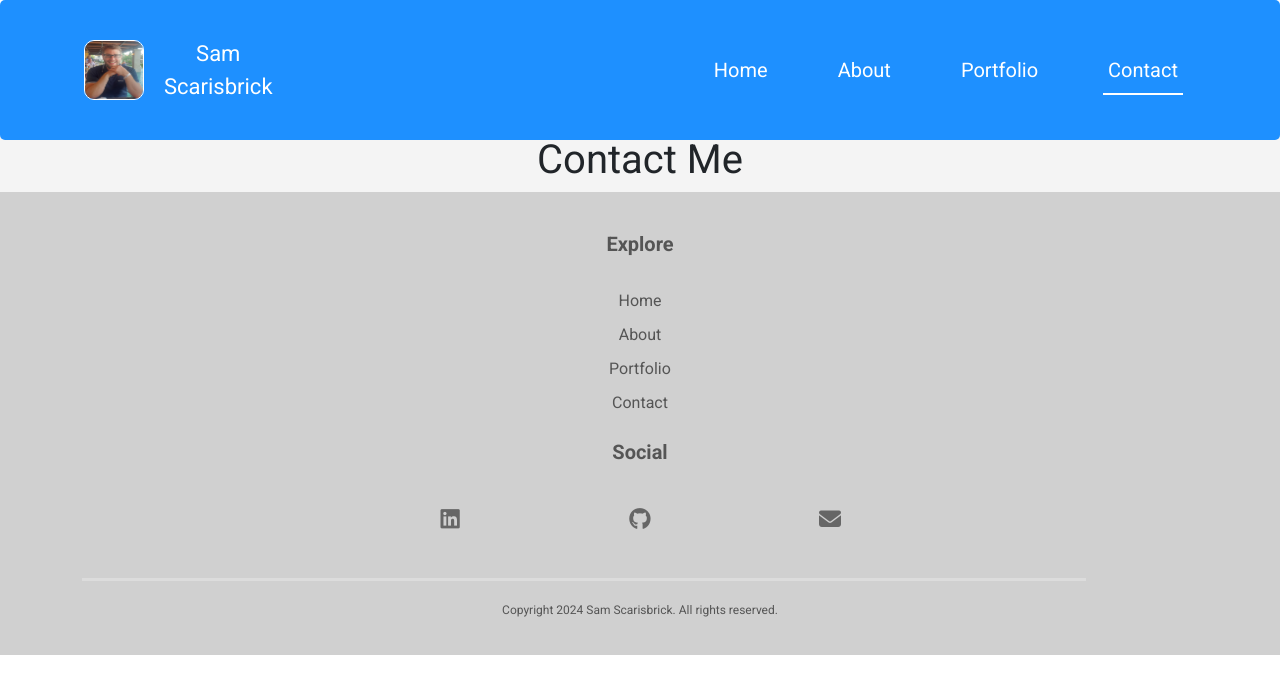
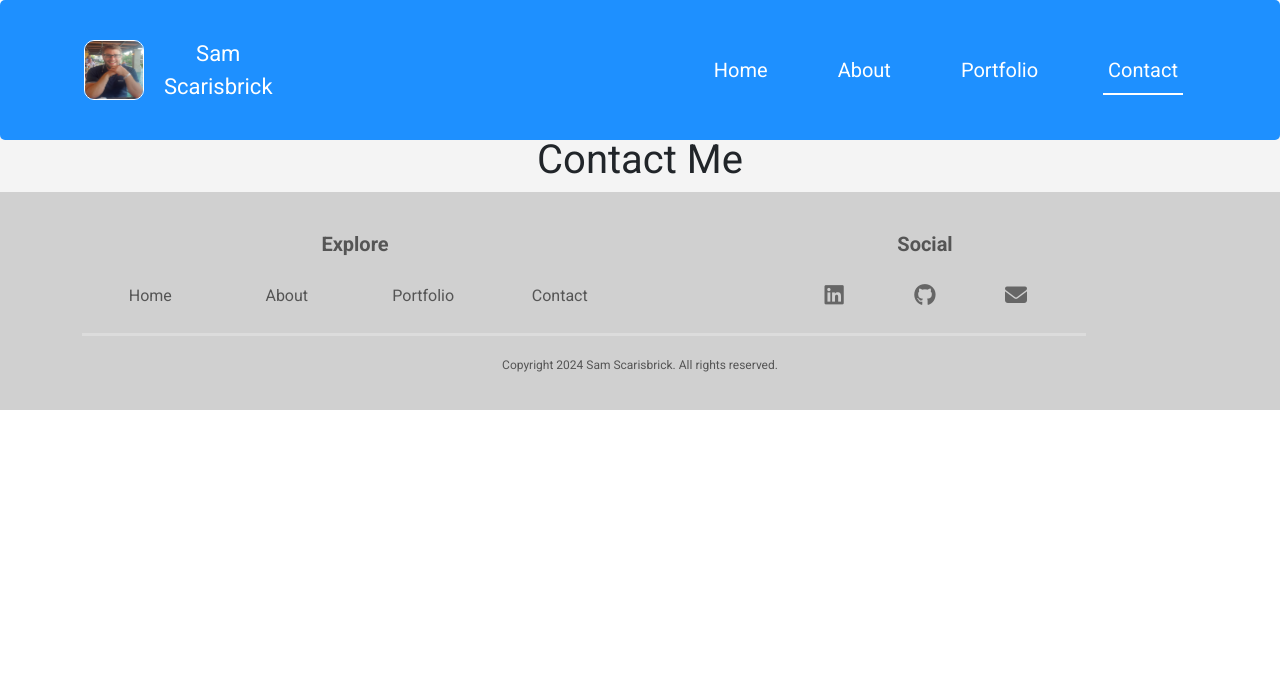
Before and after one commit to sam2829/my-portfolio-app, a React (Create React App) app in the folder frontend/: page /contact in a window 1280 px wide. Shown: the top 694 px of the page. Built offline with nearby package versions, Linux system fonts and the light colour scheme; a web font is replaced by a local one.

Commit message:
Add styling to footer for all screen sizes

```diff
--- a/frontend/src/App.js
+++ b/frontend/src/App.js
@@ -16,13 +16,16 @@ function App() {
   return (
     <div className={styles.App}>
       <Router>
+        {/* import navbar */}
         <NavBar />
         <Routes>
+          {/* import pages and their paths */}
           <Route path="/" element={<Homepage />} />
           <Route path="/about" element={<AboutPage />} />
           <Route path="/portfolio" element={<PortfolioPage />} />
           <Route path="/contact" element={<ContactPage />} />
         </Routes>
+        {/* import footer */}
         <Footer />
       </Router>
     </div>
--- a/frontend/src/components/Footer.js
+++ b/frontend/src/components/Footer.js
@@ -12,8 +12,10 @@ const Footer = () => {
     <footer className={styles.Footer}>
       <Container>
         <Row className="justify-content-center">
-          <Col xs={12}>
+          <Col xs={12} md={6} className="mx-auto">
             <h5 className={styles.Heading}>Explore</h5>
+            {/* Links container around links for site */}
+            <div className={styles.TextLinkContainer}>
               <Link className={styles.TextLink} to="/">
                 Home
               </Link>
@@ -26,15 +28,18 @@ const Footer = () => {
               <Link className={styles.TextLink} to="/contact">
                 Contact
               </Link>
+            </div>
           </Col>
-          <Col xs={12}>
+          <Col xs={12} md={6} className="mx-auto">
             <h5 className={styles.Heading}>Social</h5>
             {/* Import the the social icons */}
-            <Icons footer/>
+            <Icons footer />
           </Col>
         </Row>
         <hr className={styles.FooterLine} />
-        <p className={styles.Text}>Copyright 2024 Sam Scarisbrick. All rights reserved.</p>
+        <p className={styles.Text}>
+          Copyright 2024 Sam Scarisbrick. All rights reserved.
+        </p>
       </Container>
     </footer>
   );
--- a/frontend/src/components/Icons.js
+++ b/frontend/src/components/Icons.js
@@ -3,10 +3,16 @@ import styles from "../styles/Icons.module.css";
 import Row from "react-bootstrap/Row";
 import Col from "react-bootstrap/Col";
 
-// Component to display the social icons
+// Component to display the social icons and styles differently
+// depending on whether the footer prop is present, which implies
+// the icons are displayed in the footer
 const Icons = ({ footer }) => {
   return (
-    <Row className="justify-content-center my-4">
+    <Row
+      className={`${styles.IconsContainer} ${
+        footer ? styles.FooterIconsContainer : ""
+      } justify-content-center`}
+    >
       <Col
         className={`${styles.Icon} ${footer ? styles.FooterIcon : ""}`}
         xs={2}
--- a/frontend/src/styles/Footer.module.css
+++ b/frontend/src/styles/Footer.module.css
@@ -46,3 +46,19 @@
   color: #555555;
   font-size: 12px;
 }
+
+/* Styles for screen sizes larger than 992px wide */
+@media (min-width: 992px) {
+    .TextLinkContainer {
+      display: flex;
+      justify-content: space-between;
+      flex-direction: row;
+    }
+
+    .TextLink {
+      flex: 1;
+      text-align: center;
+      align-items: center;
+      padding-top: 0;
+    }
+  }
--- a/frontend/src/styles/Icons.module.css
+++ b/frontend/src/styles/Icons.module.css
@@ -1,3 +1,7 @@
+.IconsContainer {
+  margin: 20px 0;
+}
+
 .Icon i {
   font-size: 25px;
   color: #1e90ff;
@@ -15,6 +19,10 @@
   .Icon i {
     font-size: 35px;
   }
+  /* Footer icon container styles */
+  .FooterIconsContainer {
+    margin: 0;
+  }
 }
 
 
```
Lines whose indentation alone changed are shown as unchanged.
